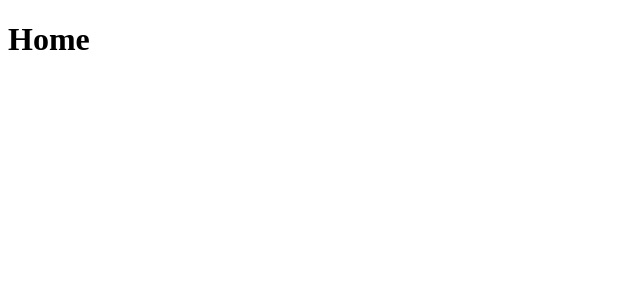
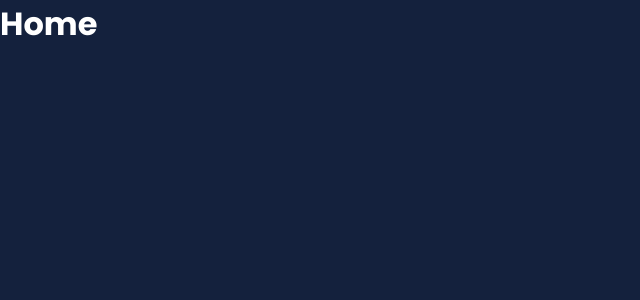
Before and after one commit to LeandroKoshoji/movie_search, a Vue app: page / in a window 1280 px wide. Shown: the top 300 px of the page, without its empty margins (0-640 px from the left). Built offline with nearby package versions, Linux system fonts and the light colour scheme.

Commit message:
feat: add global style settings

```diff
--- a/src/App.vue
+++ b/src/App.vue
@@ -4,4 +4,42 @@
   </div>
 </template>
 
-<style lang="scss"></style>
+<style lang="scss">
+@import url("https://fonts.googleapis.com/css2?family=Nunito+Sans:wght@300;600;800&family=Poppins:wght@400;700&display=swap");
+:root {
+  --clr-background: #14213d;
+  --clr-accent: #fca311;
+  --clr-neutral: #e5e5e5;
+  --clr-txt: #ffffff;
+  --box-shadow: rgba(0, 0, 0, 0.5) 0px 2px 8px 0px;
+  --font-family: "Poppins", sans-serif;
+}
+
+* {
+  padding: 0;
+  margin: 0;
+  box-sizing: border-box;
+  font-family: var(--font-family);
+}
+
+body {
+  background-color: var(--clr-background);
+  color: var(--clr-txt);
+  min-height: 100vh;
+}
+
+.container {
+  width: Min(90%, 80rem);
+  margin: 0 auto;
+}
+
+img {
+  display: block;
+  width: 100%;
+}
+
+a {
+  color: inherit;
+  text-decoration: none;
+}
+</style>
```
